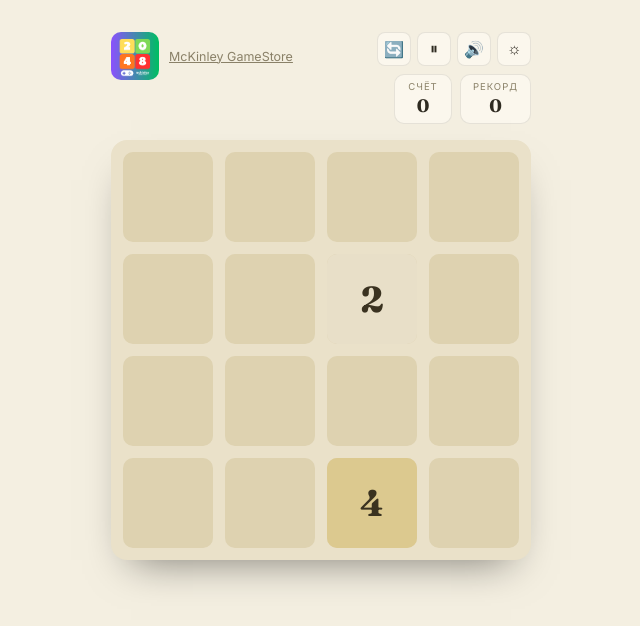
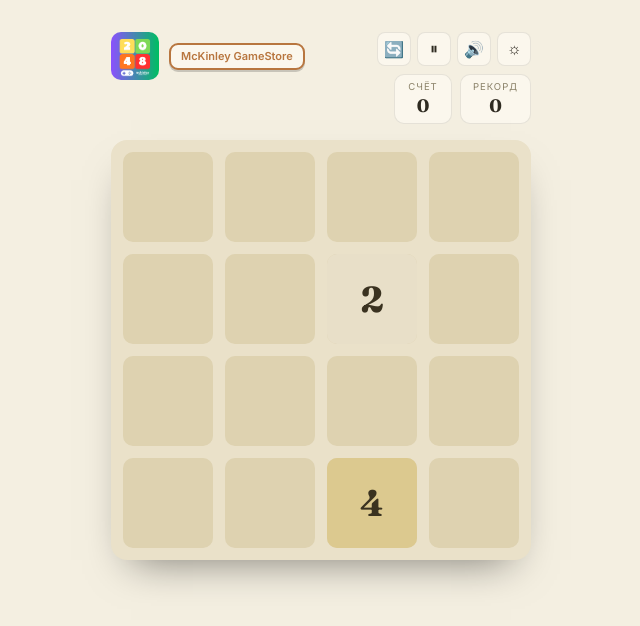
Before and after one commit to dilya69/McKgame2048, a plain HTML site: page index.html in a window 1280 px wide. Shown: the whole page, without its empty margins (319-959 px from the left). Drawn offline with Linux system fonts and the light colour scheme.

Commit message:
Update index.html

```diff
--- a/index.html
+++ b/index.html
@@ -357,6 +357,46 @@
 
   display: block;
 }
+/* весь твой существующий CSS выше */
+
+#tgLink {
+  display: inline-flex;
+  align-items: center;
+  justify-content: center;
+
+  max-width: 190px;
+  box-sizing: border-box;
+  padding: 6px 10px;
+
+  border: 2px solid var(--accent);
+  border-radius: 9px;
+
+  background: var(--panel-bg);
+  color: var(--accent);
+
+  font-size: 11px;
+  font-weight: 700;
+  line-height: 1;
+
+  white-space: nowrap;
+  overflow: hidden;
+  text-overflow: ellipsis;
+
+  text-decoration: none;
+
+  box-shadow: 0 2px 0 rgba(0, 0, 0, 0.18);
+
+  transition: transform .12s ease, background .12s ease;
+}
+
+#tgLink:hover {
+  background: var(--accent);
+  color: #fff;
+}
+
+#tgLink:active {
+  transform: scale(.96);
+}
 
 </style>
 </head>
@@ -366,7 +406,7 @@
    <div class="brand">
   <img src="2048.png" alt="2048" class="game-logo">
   <div class="brand-text">
-    <a href="https://t.me/+2fu6PZvvPrthODIy" id="tgLink" title="Телеграм-канал разраба">
+    <a href="https://t.me/+2fu6PZvvPrthODIy" id="tgLink" title="Разраб">
       McKinley GameStore
     </a>
   </div>
```
